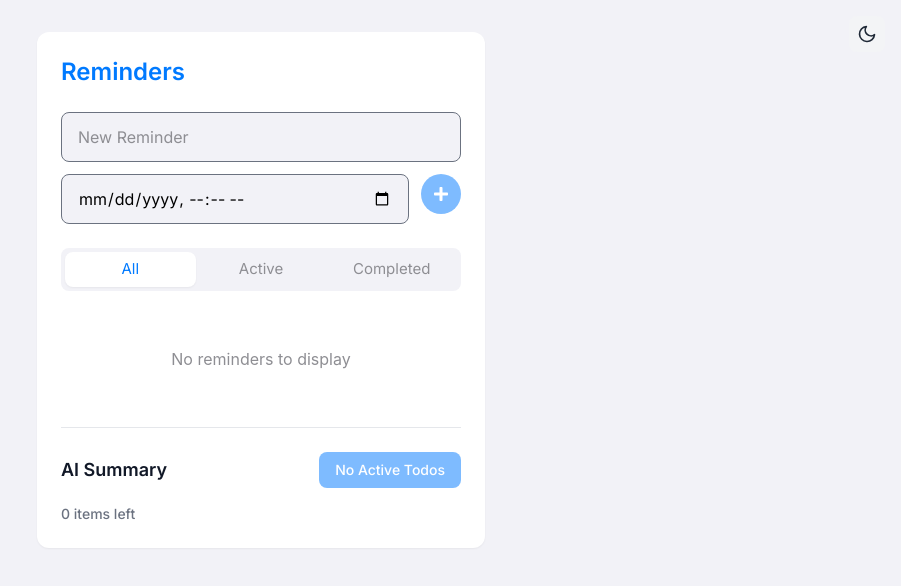
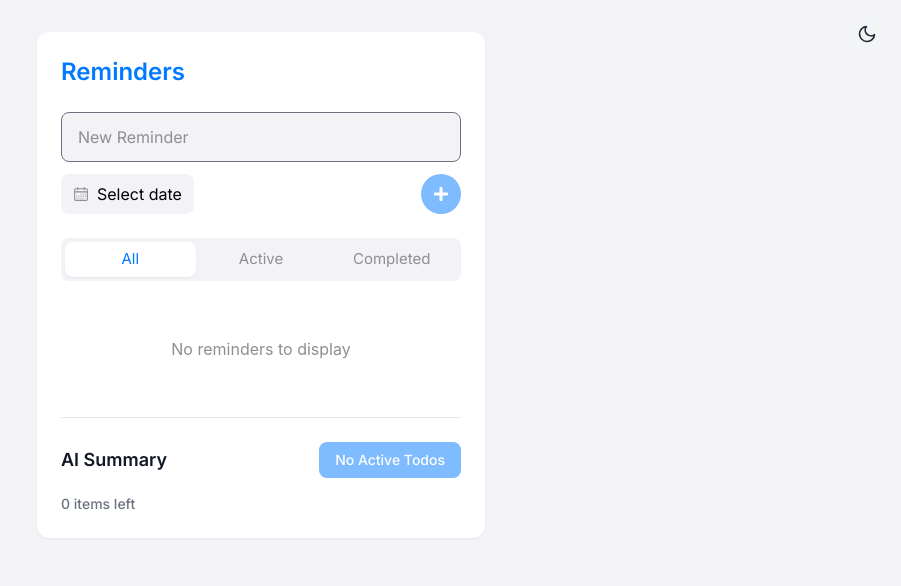
Before and after one commit to ambichetan/react-todo-app, a React (Vite) app: page / in a window 1280 px wide. Shown: the top 586 px of the page, without its empty margins (379-1280 px from the left). Built offline with nearby package versions, Linux system fonts and the light colour scheme; a web font is replaced by a local one.

Commit message:
fix top calendar - cline + qwen2.5-32b

```diff
--- a/src/components/AddTodo.jsx
+++ b/src/components/AddTodo.jsx
@@ -1,20 +1,58 @@
-import { useState } from "react";
+import { useState, useRef, useEffect } from "react";
+import * as Popover from "@radix-ui/react-popover";
+import { DayPicker } from "react-day-picker";
+import "react-day-picker/dist/style.css";
+import { CalendarIcon } from "@radix-ui/react-icons";
+import { format } from "date-fns";
 import { useTodoContext } from "../context/TodoContext";
 import { FaPlus } from "react-icons/fa";
 
 function AddTodo() {
   const [text, setText] = useState("");
-  const [datetime, setDatetime] = useState("");
+  const [selectedDate, setSelectedDate] = useState(undefined);
+  const [selectedTime, setSelectedTime] = useState("");
   const { addTodo } = useTodoContext();
 
   const handleSubmit = (e) => {
     e.preventDefault();
     if (text.trim()) {
+      let datetime = "";
+      if (selectedDate && selectedTime) {
+        const [hours, minutes] = selectedTime.split(":");
+        const date = new Date(selectedDate);
+        date.setHours(parseInt(hours, 10));
+        date.setMinutes(parseInt(minutes, 10));
+        datetime = date.toISOString();
+      }
       addTodo(text, datetime);
       setText("");
-      setDatetime("");
+      setSelectedDate(undefined);
+      setSelectedTime("");
     }
   };
+
+  const handleTimeChange = (e) => {
+    setSelectedTime(e.target.value);
+  };
+
+  const footer = (
+    <div className="mt-4">
+      <div className="flex flex-col gap-3">
+        <div className="h-px bg-gray-200 dark:bg-gray-800 -mx-4" />
+        <div className="flex items-center justify-between">
+          <span className="text-sm font-medium text-black dark:text-white">
+            Time
+          </span>
+          <input
+            type="time"
+            value={selectedTime}
+            onChange={handleTimeChange}
+            className="appearance-none rounded-lg px-3 py-1.5 text-sm bg-[#F2F2F7] dark:bg-[#1C1C1E] border border-gray-200 dark:border-gray-800 text-[#007AFF] dark:text-[#0A84FF] focus:outline-none focus:border-[#007AFF] dark:focus:border-[#0A84FF] transition-colors [&::-webkit-calendar-picker-indicator]:hidden [&::-webkit-datetime-edit]:font-medium"
+          />
+        </div>
+      </div>
+    </div>
+  );
 
   return (
     <form className="flex flex-wrap gap-3 mb-6" onSubmit={handleSubmit}>
@@ -29,13 +67,34 @@ function AddTodo() {
         />
       </div>
       <div className="flex-1 min-w-[200px]">
-        <input
-          type="datetime-local"
-          className="w-full rounded-lg px-4 py-3 text-base bg-[#F2F2F7] dark:bg-[#1C1C1E] text-black dark:text-white placeholder-[#8E8E93] dark:placeholder-[#48484A] focus:outline-none focus:ring-2 focus:ring-[#007AFF] dark:focus:ring-[#0A84FF] transition-all"
-          value={datetime}
-          onChange={(e) => setDatetime(e.target.value)}
-          aria-label="Set date and time for reminder"
-        />
+        <Popover.Root>
+          <Popover.Trigger asChild>
+            <button className="flex-1 rounded-lg px-3 py-2 text-base bg-[#F2F2F7] dark:bg-[#1C1C1E] text-left dark:text-white hover:bg-[#E5E5EA] dark:hover:bg-[#2C2C2E] transition-colors flex items-center gap-2">
+              <CalendarIcon className="h-4 w-4 text-[#8E8E93] dark:text-[#48484A]" />
+              <span>
+                {selectedDate
+                  ? format(selectedDate, "MMM d, yyyy")
+                  : "Select date"}
+                {selectedTime ? ` at ${selectedTime}` : ""}
+              </span>
+            </button>
+          </Popover.Trigger>
+          <Popover.Portal>
+            <Popover.Content
+              className="rounded-2xl bg-[#F2F2F7]/80 dark:bg-[#1C1C1E]/80 backdrop-blur-xl p-4 shadow-lg z-50 animate-in fade-in zoom-in-95 duration-200"
+              sideOffset={5}
+            >
+              <DayPicker
+                mode="single"
+                selected={selectedDate}
+                onSelect={setSelectedDate}
+                footer={footer}
+                className="[&_.rdp]:p-0 [&_.rdp-months]:p-0 [&_.rdp-month]:p-0 [&_.rdp-day]:text-[#007AFF] dark:[&_.rdp-day]:text-[#0A84FF] [&_.rdp-day_focus]:bg-[#007AFF]/10 dark:[&_.rdp-day_focus]:bg-[#0A84FF]/10 [&_.rdp-day_active]:bg-[#007AFF] dark:[&_.rdp-day_active]:bg-[#0A84FF] [&_.rdp-day_active]:text-white [&_.rdp-day]:hover:bg-[#007AFF]/10 dark:[&_.rdp-day]:hover:bg-[#0A84FF]/10 [&_.rdp-day]:rounded-full [&_.rdp-head_cell]:text-[#8E8E93] dark:[&_.rdp-head_cell]:text-[#48484A] [&_.rdp-nav_button]:text-[#007AFF] dark:[&_.rdp-nav_button]:text-[#0A84FF] [&_.rdp-caption]:text-[#8E8E93] dark:[&_.rdp-caption]:text-[#48484A] [&_.rdp-nav]:p-0 [&_.rdp-caption]:p-0 [&_.rdp-head]:p-0 [&_.rdp-tbody]:gap-1 font-[-apple-system] [&_.rdp-head_cell]:font-semibold [&_.rdp-head_cell]:uppercase [&_.rdp-head_cell]:tracking-wider [&_.rdp-head_cell]:text-xs [&_.rdp-caption_label]:font-bold [&_.rdp-nav_button]:hover:bg-[#007AFF]/10 dark:[&_.rdp-nav_button]:hover:bg-[#0A84FF]/10 [&_.rdp-nav_button]:rounded-full [&_.rdp-nav_button]:p-1 [&_.rdp-day]:w-8 [&_.rdp-day]:h-8 [&_.rdp-day]:text-sm [&_.rdp-caption_label]:text-base [&_.rdp-day]:font-medium [&_.rdp-day_today]:font-bold [&_.rdp-day_outside]:opacity-30"
+              />
+              <Popover.Arrow className="fill-white dark:fill-[#1C1C1E]" />
+            </Popover.Content>
+          </Popover.Portal>
+        </Popover.Root>
       </div>
       <button
         type="submit"
```
